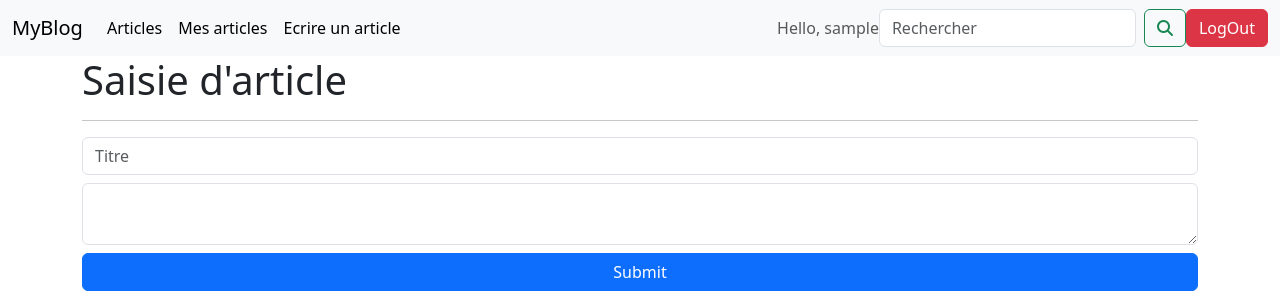
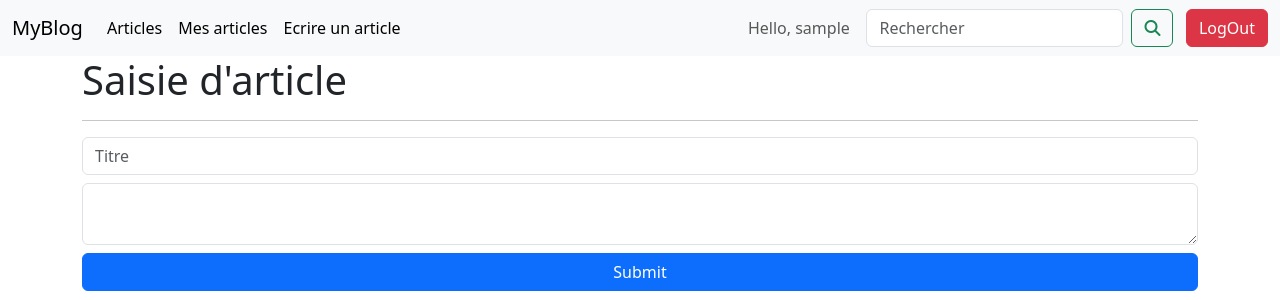
Before and after one commit to MouadAgn/BLOG-IPSSI, a PHP site: page /blog.php in a window 1280 px wide. Shown: the top 300 px of the page. Run offline with PHP 8.4, Linux system fonts and the light colour scheme; the visitor is signed in with stand-in values (Sample User, id 1); some libraries are stand-ins or nearby versions.

Commit message:
Re-Update NavBar

```diff
--- a/includes/navbar.php
+++ b/includes/navbar.php
@@ -1,4 +1,5 @@
 <?php require('actions/database.php'); ?>
+
 <nav class="navbar navbar-expand-lg bg-body-tertiary">
     <div class="container-fluid">
         <a class="navbar-brand" href="#">MyBlog</a>
@@ -10,20 +11,24 @@
         <li class="nav-item">
             <a class="nav-link active" aria-current="page" href="liste_blog.php">Articles</a>
         </li>
-                <li>
+        <li class="nav-item">
             <a class="nav-link active" aria-current="page" href="myArticles.php">Mes articles</a>
         </li>
-                <li>
+        <li class="nav-item">
             <a class="nav-link active" aria-current="page" href="blog.php">Ecrire un article</a>
         </li>
     </ul>
-            <span class="navbar-text mr-3">
-                Hello, <?php echo $_SESSION['pseudo']; ?>
+    <!-- Ajout de 'mr-4' pour espacer -->
+    <span class="navbar-text mr-4">
+        Hello, <?php echo $_SESSION['pseudo']; ?> &nbsp; &nbsp;
     </span>
-            <form class="d-flex" role="search">
-                <input class="form-control me-2" type="search" placeholder="Rechercher" aria-label="Search">
+    <!-- Ajout de 'mr-4' pour espacer -->
+    <form action="VOTRE_URL_DE_TRAITEMENT_DE_RECHERCHE" method="GET" class="form-inline d-flex mr-4">
+        <input class="form-control me-2" type="search" name="query" placeholder="Rechercher" aria-label="Search">
         <button class="btn btn-outline-success" type="submit"><i class="fas fa-search"></i></button>
     </form>
-            <a class="btn btn-danger" href="actions/logoutAction.php">LogOut</a>
+    &nbsp; &nbsp;<a class="btn btn-danger" href="actions/logoutAction.php">LogOut</a>
+</div>
+
     </div>
 </nav>
```
Lines whose indentation alone changed are shown as unchanged.
